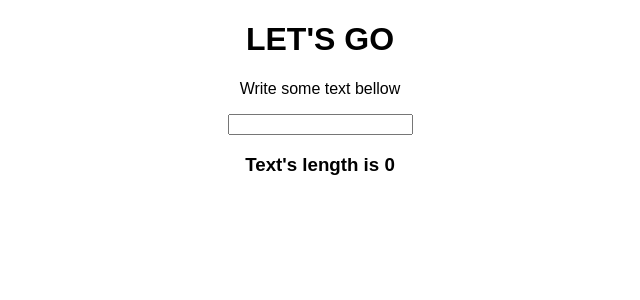
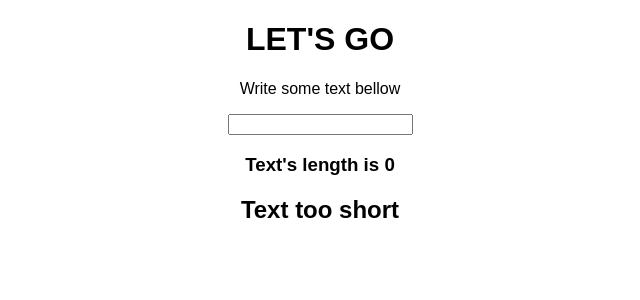
Before and after one commit to ElDav1d/react-complete-guide-lists-conditional, a React (Create React App) app: page / in a window 1280 px wide. Shown: the top 300 px of the page, without its empty margins (320-960 px from the left). Built offline with nearby package versions, Linux system fonts and the light colour scheme.

Commit message:
Create text length validation component

```diff
--- a/src/App.js
+++ b/src/App.js
@@ -1,5 +1,6 @@
 import React, { Component } from 'react';
 import './App.css';
+import ValidationComponent from './ValidationComponent/ValidationComponent.js'
 
 class App extends Component {
   state = {
@@ -15,6 +16,7 @@ class App extends Component {
   }
 
   render() {
+    const textLength = this.state.text.inputString.length;
     return (
       <div className="App">
         <h1>LET'S GO</h1>
@@ -26,8 +28,10 @@ class App extends Component {
             value={this.state.text.inputString}/>
         </form>
         <h3>
-          Text's length is {this.state.text.inputString.length}
+          Text's length is {textLength}
         </h3>
+        <ValidationComponent
+          textLength={textLength}/>
       </div>
     );
   }
--- a/src/ValidationComponent/ValidationComponent.js
+++ b/src/ValidationComponent/ValidationComponent.js
@@ -0,0 +1,9 @@
+import React from 'react';
+
+const validationComponent = (props) => {
+  return (
+  <h2>{props.textLength < 5 ? 'Text too short' : 'Text long enough'}</h2>
+  )
+};
+
+export default validationComponent;
```
